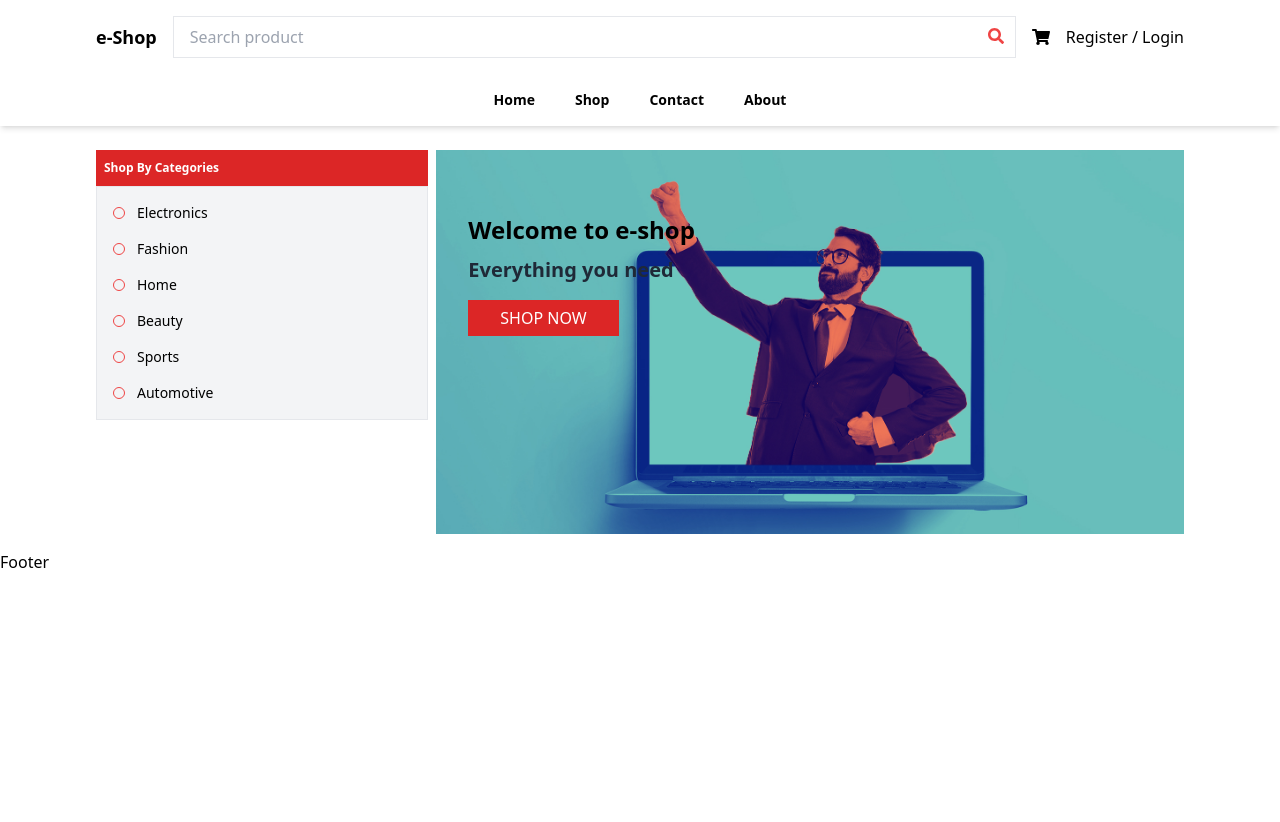
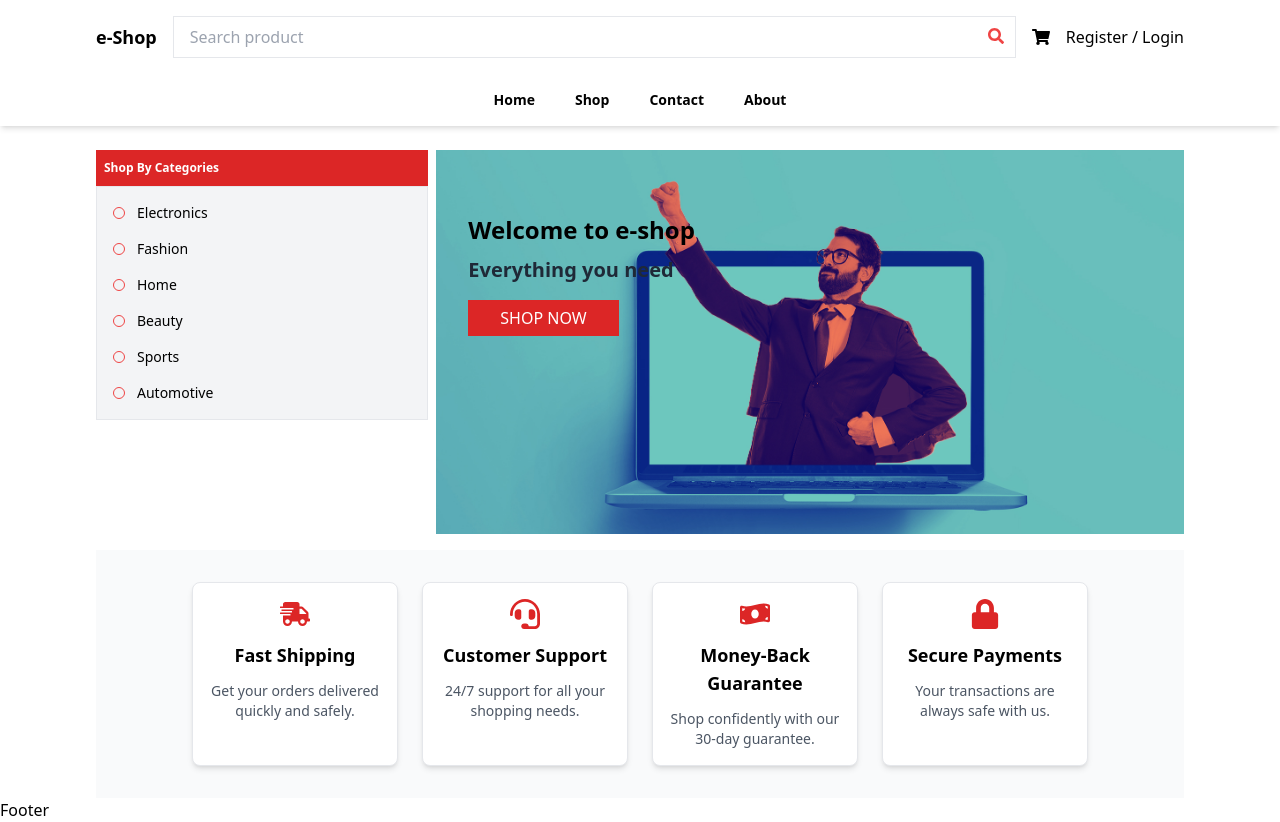
Before and after one commit to NikolaLubarda/eCommerce, a React (Vite) app: page / in a window 1280 px wide. Before the commit the page ends 800 px from the top, so only its background shows below. Built offline with nearby package versions, Linux system fonts and the light colour scheme.

Commit message:
adding info section

```diff
--- a/src/components/InfoSection.jsx
+++ b/src/components/InfoSection.jsx
@@ -1,9 +1,49 @@
 import React from "react";
+import {
+  FaShippingFast,
+  FaHeadset,
+  FaMoneyBillWave,
+  FaLock,
+} from "react-icons/fa";
 
 const InfoSection = () => {
+  const features = [
+    {
+      icon: <FaShippingFast className="text-3xl text-red-600" />,
+      title: "Fast Shipping",
+      description: "Get your orders delivered quickly and safely.",
+    },
+    {
+      icon: <FaHeadset className="text-3xl text-red-600" />,
+      title: "Customer Support",
+      description: "24/7 support for all your shopping needs.",
+    },
+    {
+      icon: <FaMoneyBillWave className="text-3xl text-red-600" />,
+      title: "Money-Back Guarantee",
+      description: "Shop confidently with our 30-day guarantee.",
+    },
+    {
+      icon: <FaLock className="text-3xl text-red-600" />,
+      title: "Secure Payments",
+      description: "Your transactions are always safe with us.",
+    },
+  ];
+
   return (
-    <div>
-      <div></div>
+    <div className="bg-gray-50 py-8 px-4 md:px-16 lg:px-24">
+      <div className="container mx-auto grid grid-cols-1 md:grid-cols-2 lg:grid-cols-4 gap-6">
+        {features.map((feature, index) => (
+          <div
+            key={index}
+            className="flex flex-col items-center text-center space-y-3 p-4 border rounded-lg bg-white shadow-md"
+          >
+            {feature.icon}
+            <h3 className="text-lg font-semibold">{feature.title}</h3>
+            <p className="text-sm text-gray-600">{feature.description}</p>
+          </div>
+        ))}
+      </div>
     </div>
   );
 };
--- a/src/pages/Home.jsx
+++ b/src/pages/Home.jsx
@@ -1,6 +1,7 @@
 import React from "react";
 import { Categories } from "../assets/MockData";
 import heroImage from "../assets/Images/Heroimage.jpg";
+import InfoSection from "../components/InfoSection";
 
 const Home = () => {
   return (
@@ -38,6 +39,7 @@ const Home = () => {
           </div>
         </div>
       </div>
+      <InfoSection />
     </div>
   );
 };
```
